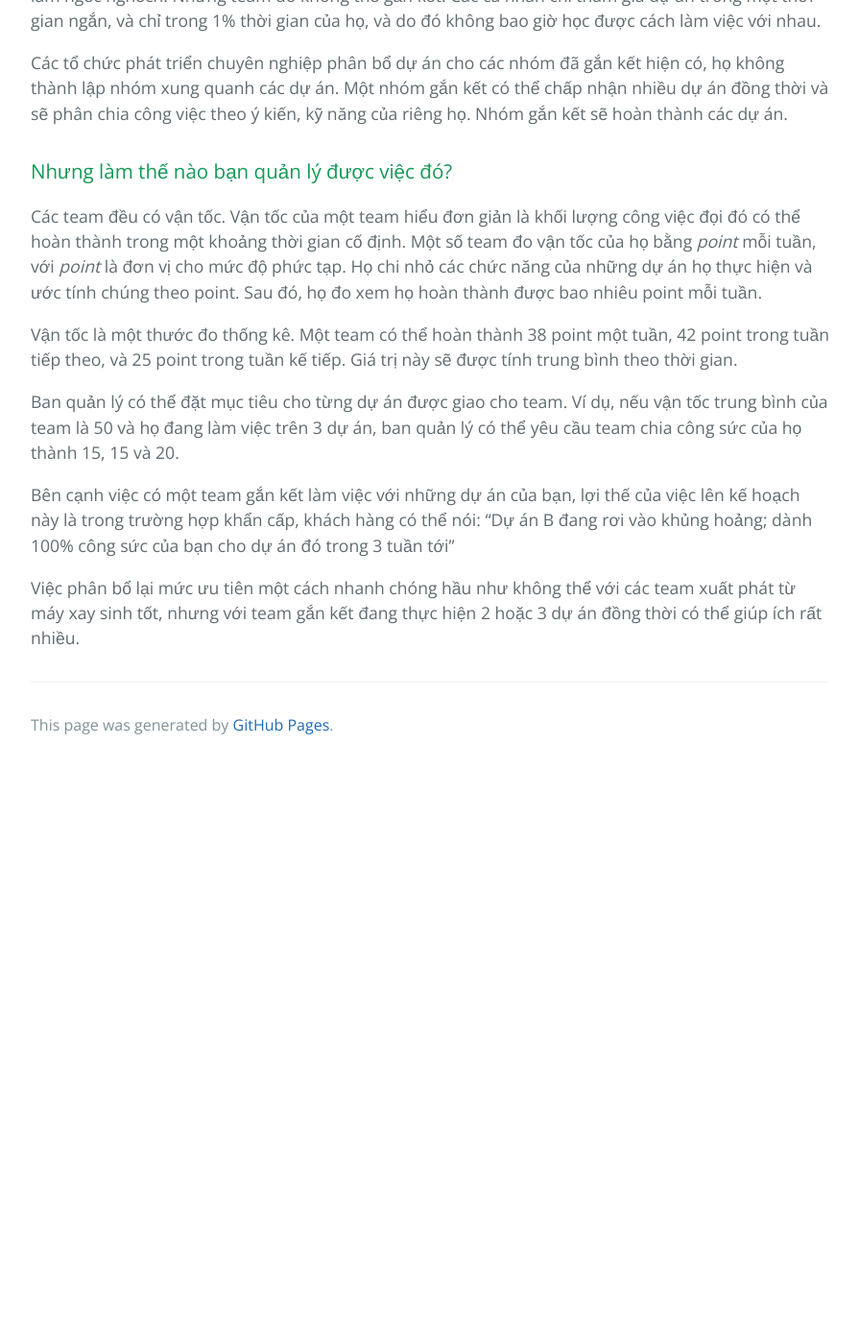
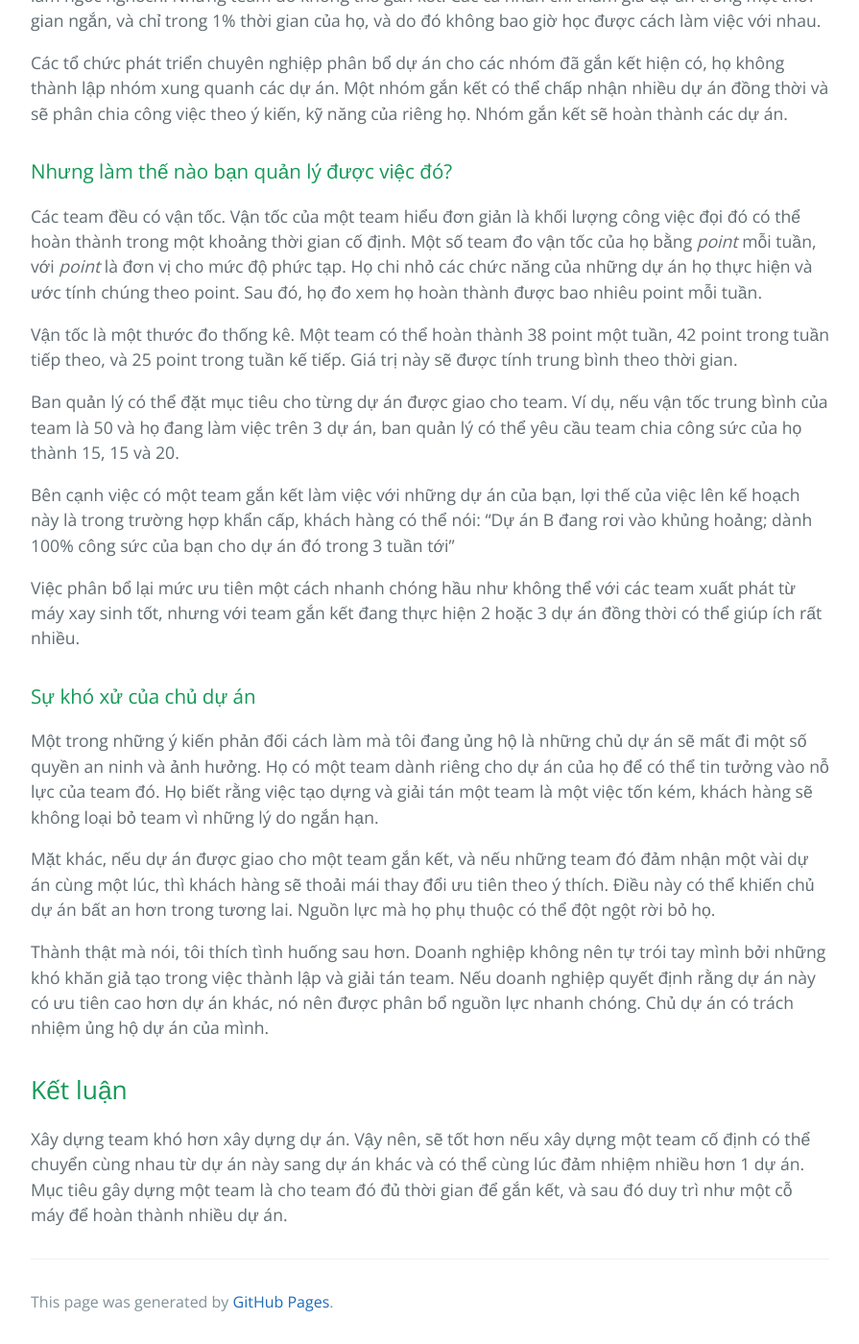
Before and after one commit to HaiBV/haibv.github.io, a Jekyll site: the page built from clean-coder/chapter-13-teams-and-projects.md, in a window 1280 px wide and 1400 px high, scrolled down 2070 px. Shown: the whole window at 96% size, without its empty margins (192-1087 px from the left). Built offline with Jekyll 4.4.1, drawn with Linux system fonts in a browser that asks for light colours; our own code applies the rules of GitHub Pages for plain Markdown files; before the commit the page ends 2869 px from its top, so only the background shows below that.

Commit message:
Update The Clean Coder - Chapter 13 Teams and Projects - Done v1

```diff
--- a/clean-coder/chapter-13-teams-and-projects.md
+++ b/clean-coder/chapter-13-teams-and-projects.md
@@ -57,3 +57,15 @@ Ban quản lý có thể đặt mục tiêu cho từng dự án được giao ch
 Bên cạnh việc có một team gắn kết làm việc với những dự án của bạn, lợi thế của việc lên kế hoạch này là trong trường hợp khẩn cấp, khách hàng có thể nói: "Dự án B đang rơi vào khủng hoảng; dành 100% công sức của bạn cho dự án đó trong 3 tuần tới"
 
 Việc phân bổ lại mức ưu tiên một cách nhanh chóng hầu như không thể với các team xuất phát từ máy xay sinh tốt, nhưng với team gắn kết đang thực hiện 2 hoặc 3 dự án đồng thời có thể giúp ích rất nhiều.
+
+### Sự khó xử của chủ dự án
+
+Một trong những ý kiến phản đối cách làm mà tôi đang ủng hộ là những chủ dự án sẽ mất đi một số quyền an ninh và ảnh hưởng. Họ có một team dành riêng cho dự án của họ để có thể tin tưởng vào nỗ lực của team đó. Họ biết rằng việc tạo dựng và giải tán một team là một việc tốn kém, khách hàng sẽ không loại bỏ team vì những lý do ngắn hạn.
+
+Mặt khác, nếu dự án được giao cho một team gắn kết, và nếu những team đó đảm nhận một vài dự án cùng một lúc, thì khách hàng sẽ thoải mái thay đổi ưu tiên theo ý thích. Điều này có thể khiến chủ dự án bất an hơn trong tương lai. Nguồn lực mà họ phụ thuộc có thể đột ngột rời bỏ họ.
+
+Thành thật mà nói, tôi thích tình huống sau hơn. Doanh nghiệp không nên tự trói tay mình bởi những khó khăn giả tạo trong việc thành lập và giải tán team. Nếu doanh nghiệp quyết định rằng dự án này có ưu tiên cao hơn dự án khác, nó nên được phân bổ nguồn lực nhanh chóng. Chủ dự án có trách nhiệm ủng hộ dự án của mình.
+
+## Kết luận
+
+Xây dựng team khó hơn xây dựng dự án. Vậy nên, sẽ tốt hơn nếu xây dựng một team cố định có thể chuyển cùng nhau từ dự án này sang dự án khác và có thể cùng lúc đảm nhiệm nhiều hơn 1 dự án. Mục tiêu gây dựng một team là cho team đó đủ thời gian để gắn kết, và sau đó duy trì như một cỗ máy để hoàn thành nhiều dự án.
```
